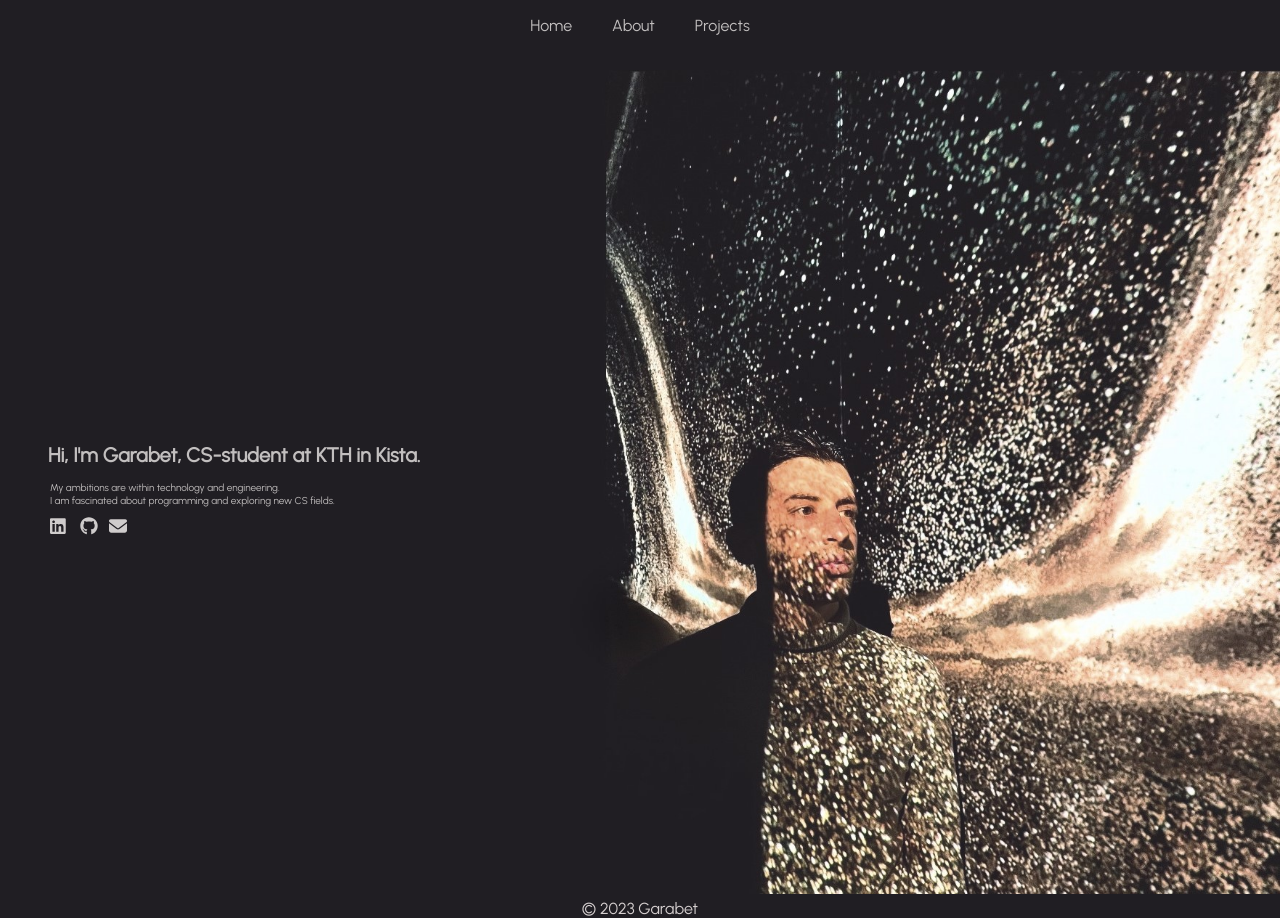
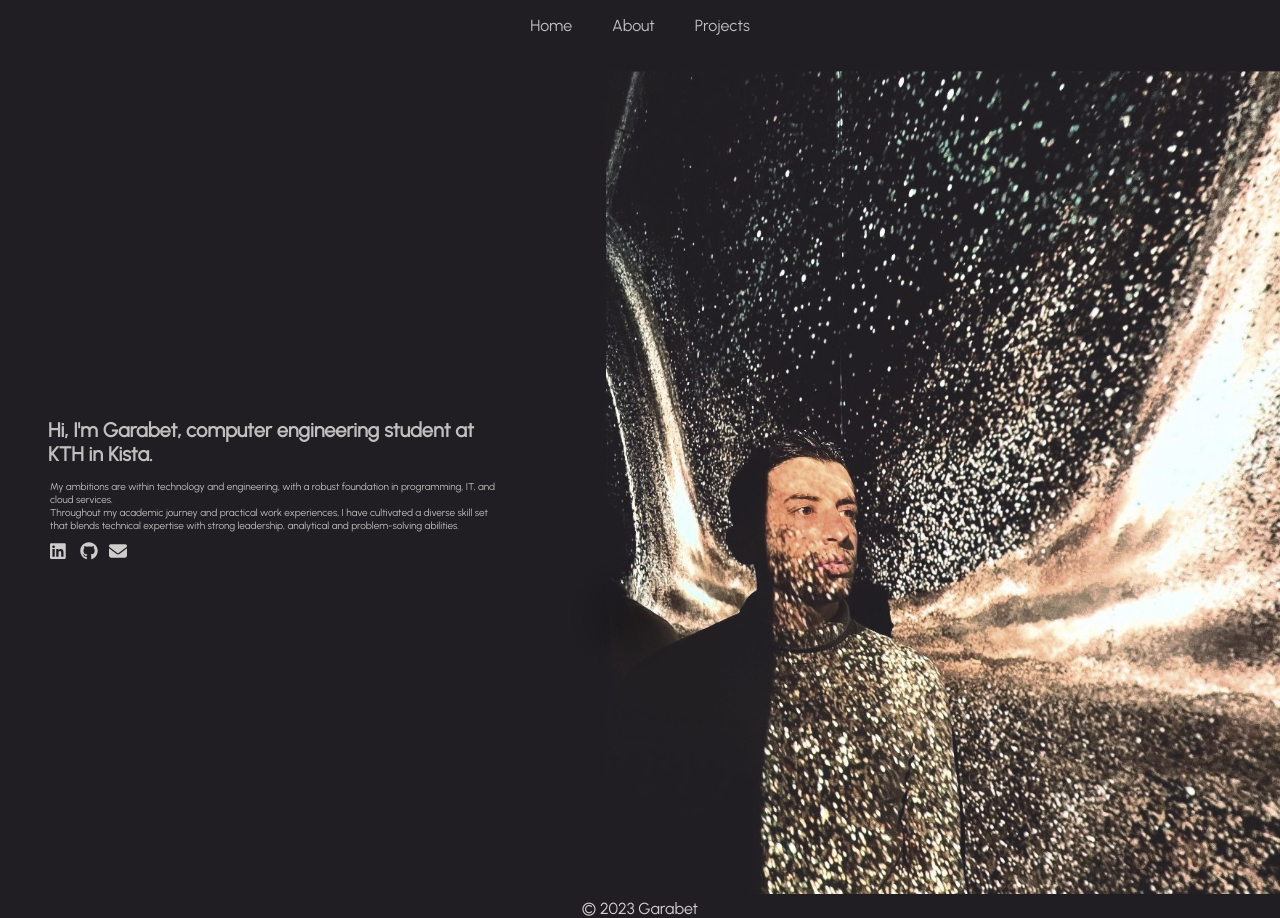
Before and after one commit to Gaasll/website, a Vue app: page /home in a window 1280 px wide. Built offline with nearby package versions, Linux system fonts and the light colour scheme.

Commit message:
Update HomePage.vue

```diff
--- a/src/views/HomePage.vue
+++ b/src/views/HomePage.vue
@@ -3,9 +3,9 @@
   <link href="https://fonts.googleapis.com/icon?family=Material+Icons" rel="stylesheet">
   <div class="header-container">
     <div class="header-text">
-      <h1>Hi, I'm <strong>Garabet</strong>, CS-student at KTH in Kista.<br /></h1>
-      <p>My ambitions are within technology and engineering.<br />
-        I am fascinated about programming and exploring new CS fields.</p>
+      <h1>Hi, I'm <strong>Garabet</strong>, computer engineering student at KTH in Kista.<br /></h1>
+      <p>My ambitions are within technology and engineering, with a robust foundation in programming, IT, and cloud services. <br />
+        Throughout my academic journey and practical work experiences, I have cultivated a diverse skill set that blends technical expertise with strong leadership, analytical and problem-solving abilities.</p>
      <a href="https://www.linkedin.com/in/garabetaslo/" target="_blank">
             <img class="icon" src="../assets/in.svg" > </a> &nbsp;
               <a href="https://github.com/Gaasll" target="_blank">
```
